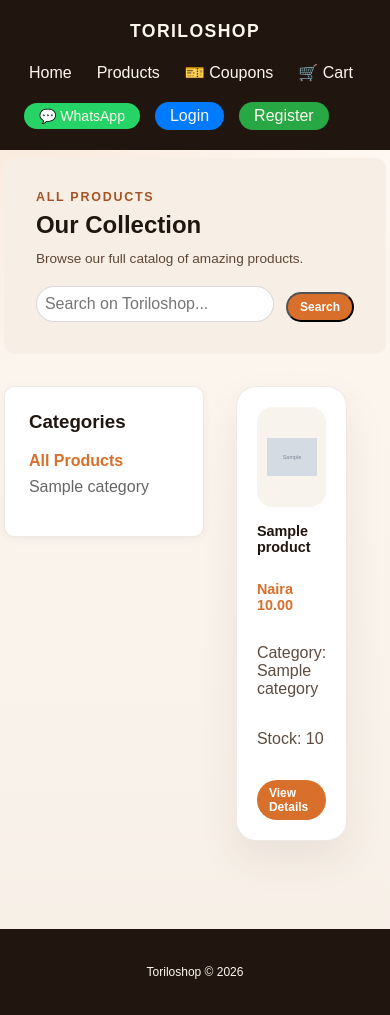
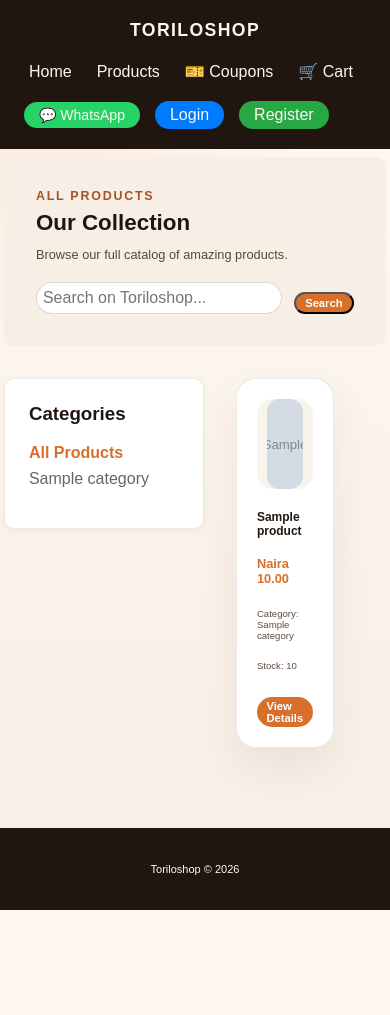
Before and after one commit to sammyfx01/Toriloshop, a Django app: page /products/ in a window 390 px wide. After the commit the page ends 910 px from the top, so only its background shows below. Run offline with Django 5.2, Linux system fonts and the light colour scheme; tables that the repository leaves empty hold one stand-in row (values such as "Sample post"); grey boxes marked "Sample" are stand-in pictures.

Commit message:
Updated responsive design for mobile

```diff
--- a/static/css/style.css
+++ b/static/css/style.css
@@ -418,12 +418,10 @@ h1 {
         width: 95%;
         padding: 1rem 0 2rem;
     }
-
     .card-grid {
         grid-template-columns: repeat(auto-fit, minmax(200px, 1fr));
         gap: 1rem;
     }
-
     .product-thumb {
         height: 150px;
     }
@@ -434,195 +432,159 @@ h1 {
     /* Navbar */
     .site-header {
         flex-direction: column;
-        padding: 1rem;
+        padding: 0.8rem;
         gap: 0.5rem;
     }
-
     .site-nav {
         justify-content: center;
-        gap: 0.5rem;
+        gap: 0.4rem;
         flex-wrap: wrap;
     }
-
     .site-nav a {
-        font-size: 14px;
-        padding: 0.5rem 0.8rem;
+        font-size: 13px;
+        padding: 0.4rem 0.6rem;
     }
-
-    /* Hero */
     .hero h1 {
-        font-size: 2rem;
+        font-size: 1.8rem;
     }
-
     .hero .lead {
-        font-size: 0.95rem;
+        font-size: 0.9rem;
     }
-
-    /* Products */
+    /* Products: 2 columns */
     .card-grid {
-        grid-template-columns: repeat(auto-fit, minmax(160px, 1fr));
+        grid-template-columns: 1fr 1fr;
         gap: 0.8rem;
     }
-
     .card {
-        padding: 1rem;
+        padding: 0.8rem;
     }
-
     .product-thumb {
         height: 120px;
     }
-
     .product-image {
         height: 120px;
+        object-fit: cover;
     }
-
-    /* Checkout page */
+    .card h2, .card h3 {
+        font-size: 0.9rem;
+        margin: 0.3rem 0;
+    }
+    .price {
+        font-size: 0.9rem;
+    }
+    .meta {
+        font-size: 0.7rem;
+    }
+    .button, .btn-primary {
+        padding: 0.4rem 0.8rem !important;
+        font-size: 0.8rem !important;
+    }
+    /* Hide stock on mobile (optional) */
+    .card .meta:last-child {
+        display: none;
+    }
     .checkout-grid {
         grid-template-columns: 1fr !important;
         gap: 1rem !important;
     }
-
-    /* Cart page */
     .cart-item {
         flex-direction: column;
         text-align: center;
-        gap: 10px;
+        gap: 8px;
+        padding: 10px !important;
     }
-
     .cart-item img {
-        width: 100px;
-        height: 100px;
+        width: 80px;
+        height: 80px;
     }
-
-    /* Forms */
     .search-input {
-        min-width: 150px;
+        min-width: 120px;
+        font-size: 14px;
     }
-
-    input[type="text"],
-    input[type="email"],
-    input[type="password"],
-    input[type="number"],
-    textarea,
-    select {
-        font-size: 16px !important; /* Prevents zoom on mobile */
-        padding: 8px !important;
+    input, textarea, select {
+        font-size: 16px !important;
+        padding: 6px !important;
     }
-
-    /* Coupons */
     .coupon-container {
         flex-direction: column;
-        gap: 10px !important;
+        gap: 8px !important;
     }
-
-    .coupon-container input {
-        width: 100% !important;
-    }
-
-    /* Messages */
     .alert-message {
         width: 90% !important;
         right: 5% !important;
-        font-size: 14px;
+        font-size: 13px;
+        padding: 12px 16px !important;
     }
 }
 
 /* Small phones */
 @media screen and (max-width: 480px) {
     .brand {
-        font-size: 1.2rem;
+        font-size: 1rem;
     }
-
-    .site-nav {
-        gap: 0.3rem;
+    .site-nav a {
+        font-size: 11px;
+        padding: 0.2rem 0.4rem;
     }
-
-    .site-nav a {
-        font-size: 12px;
-        padding: 0.3rem 0.6rem;
+    .hero h1 {
+        font-size: 1.4rem;
     }
-
-    .hero h1 {
-        font-size: 1.5rem;
+    .hero .lead {
+        font-size: 0.8rem;
     }
-
-    .hero .lead {
-        font-size: 0.85rem;
-    }
-
     .card-grid {
         grid-template-columns: 1fr 1fr;
-        gap: 0.6rem;
+        gap: 0.5rem;
     }
-
     .card {
-        padding: 0.8rem;
+        padding: 0.5rem;
+        border-radius: 10px;
     }
-
+    .product-thumb {
+        height: 90px;
+    }
+    .product-image {
+        height: 90px;
+    }
     .card h2, .card h3 {
-        font-size: 0.9rem;
+        font-size: 0.75rem;
     }
-
     .price {
-        font-size: 0.9rem;
+        font-size: 0.8rem;
     }
-
-    .product-thumb {
-        height: 100px;
+    .button, .btn-primary {
+        font-size: 0.7rem !important;
+        padding: 0.2rem 0.6rem !important;
     }
-
-    .product-image {
-        height: 100px;
+    .meta {
+        font-size: 0.6rem;
     }
-
-    .button, .btn-primary, .btn-secondary {
-        padding: 6px 12px !important;
-        font-size: 12px !important;
-    }
-
     .page-shell {
         width: 98%;
-        padding: 0.5rem 0 1.5rem;
+        padding: 0.5rem 0 1rem;
     }
-
-    /* Cart */
-    .cart-item {
-        padding: 10px !important;
-    }
-
-    .cart-item h3 {
-        font-size: 14px;
-    }
-
-    .item-quantity input {
-        width: 40px !important;
-    }
-
-    /* Checkout form */
-    .checkout-form-grid {
-        grid-template-columns: 1fr !important;
-        gap: 0.5rem !important;
-    }
-
-    /* Footer */
     .site-footer {
-        font-size: 12px;
-        padding: 1rem;
+        font-size: 11px;
+        padding: 0.8rem;
     }
 }
 
 /* Very small phones */
 @media screen and (max-width: 360px) {
     .card-grid {
-        grid-template-columns: 1fr;
+        grid-template-columns: 1fr 1fr;
+        gap: 0.4rem;
     }
-
-    .site-nav a {
-        font-size: 11px;
-        padding: 0.2rem 0.4rem;
+    .product-thumb {
+        height: 70px;
     }
-
-    .hero h1 {
-        font-size: 1.2rem;
+    .product-image {
+        height: 70px;
+    }
+    .card h2 {
+        font-size: 0.65rem;
+    }
+    .price {
+        font-size: 0.7rem;
     }
 }
```
